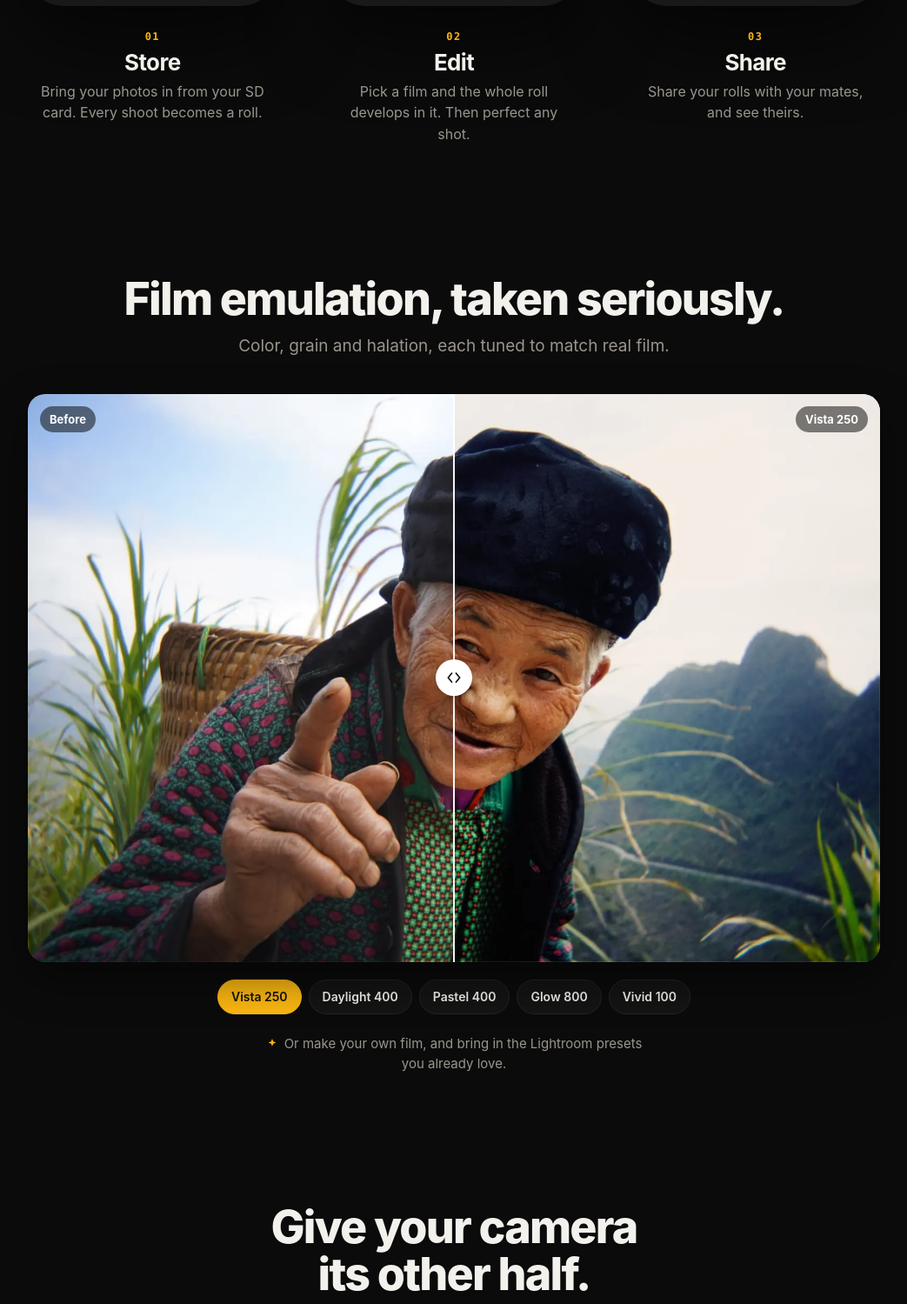
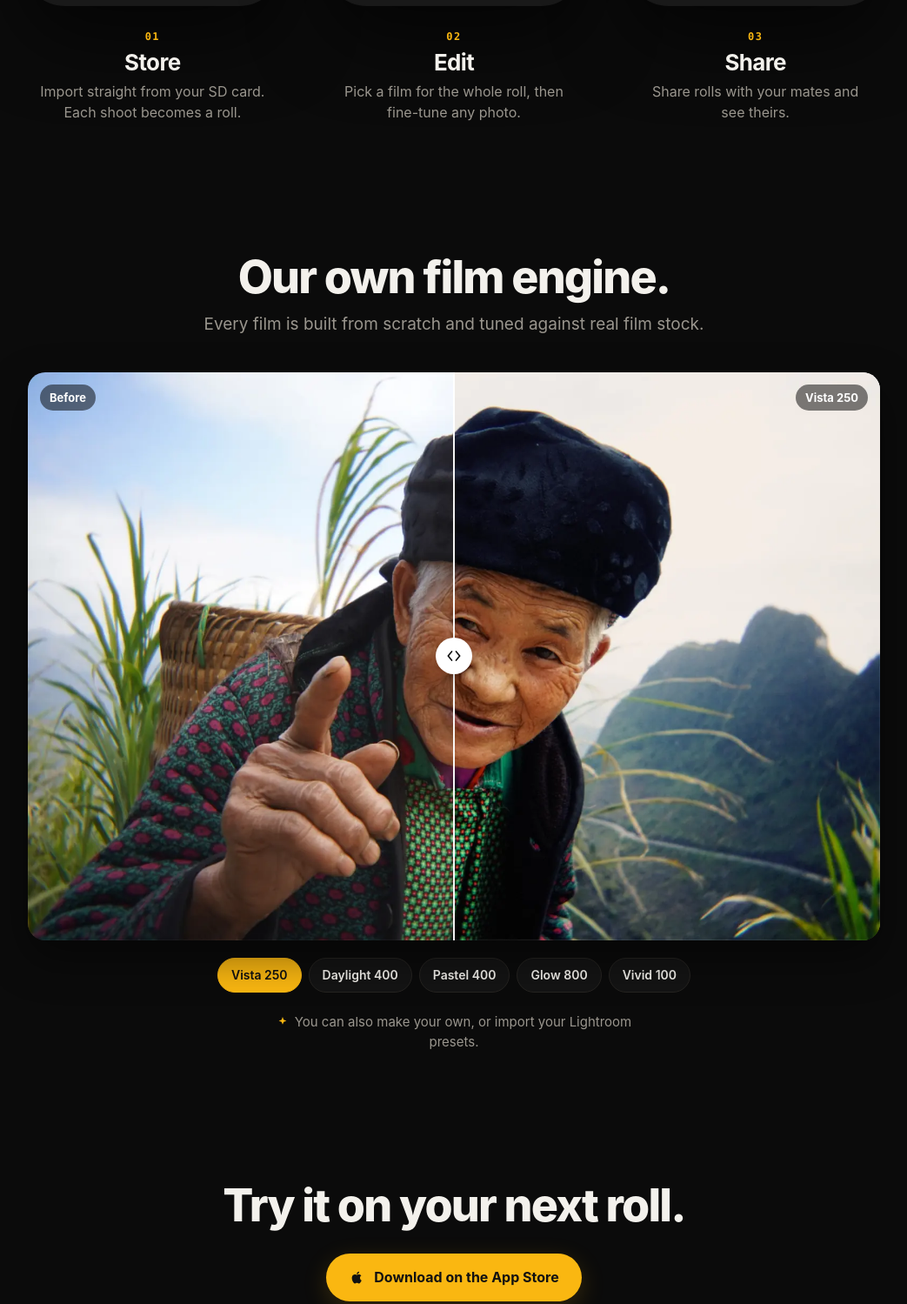
Before and after one commit to adamagilani/rollmates, a plain HTML site: page index.html in a window 1280 px wide. Shown: the part 1173-2672 px from the top of the page at 87% size, without its empty margins (118-1161 px from the left). Drawn offline with Linux system fonts and the light colour scheme.

Commit message:
Landing page: plainer wording
Co-Authored-By: Claude Opus 5.5 <noreply@anthropic.com>

```diff
--- a/index.html
+++ b/index.html
@@ -147,7 +147,7 @@
 <main class="wrap">
   <div class="hero">
     <h1>Your camera's<br>other half.</h1>
-    <p class="lede">Store, edit and share your camera's photos, all in one app.</p>
+    <p class="lede">Store, edit and share your camera's photos in one app.</p>
     <a class="store" href="https://apps.apple.com/app/id6817925230">
       <svg viewBox="0 0 24 24" fill="currentColor" aria-hidden="true"><path d="M16.37 12.6c-.02-2.2 1.8-3.26 1.88-3.31-1.03-1.5-2.62-1.7-3.18-1.73-1.35-.14-2.64.8-3.33.8-.69 0-1.74-.78-2.87-.76-1.47.02-2.83.86-3.59 2.18-1.53 2.66-.39 6.6 1.1 8.75.73 1.05 1.6 2.24 2.73 2.2 1.1-.05 1.51-.71 2.84-.71 1.32 0 1.7.71 2.86.69 1.18-.02 1.93-1.07 2.65-2.13.84-1.22 1.18-2.4 1.2-2.46-.03-.01-2.3-.88-2.32-3.52zM14.2 6.13c.6-.73 1.01-1.75.9-2.76-.87.04-1.92.58-2.54 1.31-.56.64-1.05 1.67-.92 2.66.97.08 1.96-.49 2.56-1.21z"/></svg>
       Download on the App Store
@@ -163,26 +163,26 @@
       <div class="screen"><img src="img/app/import.webp" width="660" height="1353" fetchpriority="high" alt="The RollMates home screen with an Import from SD Card button"></div>
       <span class="n">01</span>
       <h2>Store</h2>
-      <p>Bring your photos in from your SD card. Every shoot becomes a roll.</p>
+      <p>Import straight from your SD card. Each shoot becomes a roll.</p>
     </div>
     <div class="step">
       <div class="screen"><img src="img/app/films.webp" width="660" height="1353" fetchpriority="high" alt="Choosing a film for a roll in RollMates: nine photos from Railay shown in Pastel 400, with Glow 800 and Vista 250 beside it"></div>
       <span class="n">02</span>
       <h2>Edit</h2>
-      <p>Pick a film and the whole roll develops in it. Then perfect any shot.</p>
+      <p>Pick a film for the whole roll, then fine-tune any photo.</p>
     </div>
     <div class="step">
       <div class="screen"><img src="img/app/roll.webp" width="660" height="1353" alt="A roll in RollMates, Tiger Cave &amp; Railay, shared with mates"></div>
       <span class="n">03</span>
       <h2>Share</h2>
-      <p>Share your rolls with your mates, and see theirs.</p>
+      <p>Share rolls with your mates and see theirs.</p>
     </div>
   </div>
 
   <section class="looks">
     <div class="reveal">
-      <h2>Film emulation, taken seriously.</h2>
-      <p class="sub">Color, grain and halation, each tuned to match real film.</p>
+      <h2>Our own film engine.</h2>
+      <p class="sub">Every film is built from scratch and tuned against real film stock.</p>
     </div>
     <div class="compare reveal" id="compare">
       <img src="img/look-before.webp" width="1600" height="1067" loading="lazy" alt="A portrait in the hills of Ha Giang, straight from the camera">
@@ -199,11 +199,11 @@
       <button data-film="cinestill-800t-c" aria-pressed="false">Glow 800</button>
       <button data-film="le-100" aria-pressed="false">Vivid 100</button>
     </div>
-    <p class="own"><svg viewBox="0 0 24 24" aria-hidden="true"><path d="M12 3.5l2.1 5.4 5.4 2.1-5.4 2.1L12 18.5l-2.1-5.4L4.5 11l5.4-2.1z"/></svg><span>Or make your own film, and bring in the Lightroom presets you already love.</span></p>
+    <p class="own"><svg viewBox="0 0 24 24" aria-hidden="true"><path d="M12 3.5l2.1 5.4 5.4 2.1-5.4 2.1L12 18.5l-2.1-5.4L4.5 11l5.4-2.1z"/></svg><span>You can also make your own, or import your Lightroom presets.</span></p>
   </section>
 
   <div class="final reveal">
-    <h2>Give your camera<br>its other half.</h2>
+    <h2>Try it on your next roll.</h2>
     <a class="store" href="https://apps.apple.com/app/id6817925230"><svg viewBox="0 0 24 24" fill="currentColor" aria-hidden="true"><path d="M16.37 12.6c-.02-2.2 1.8-3.26 1.88-3.31-1.03-1.5-2.62-1.7-3.18-1.73-1.35-.14-2.64.8-3.33.8-.69 0-1.74-.78-2.87-.76-1.47.02-2.83.86-3.59 2.18-1.53 2.66-.39 6.6 1.1 8.75.73 1.05 1.6 2.24 2.73 2.2 1.1-.05 1.51-.71 2.84-.71 1.32 0 1.7.71 2.86.69 1.18-.02 1.93-1.07 2.65-2.13.84-1.22 1.18-2.4 1.2-2.46-.03-.01-2.3-.88-2.32-3.52zM14.2 6.13c.6-.73 1.01-1.75.9-2.76-.87.04-1.92.58-2.54 1.31-.56.64-1.05 1.67-.92 2.66.97.08 1.96-.49 2.56-1.21z"/></svg>Download on the App Store</a>
     <div class="note"><b>Free</b> · iPhone</div>
   </div>
```
